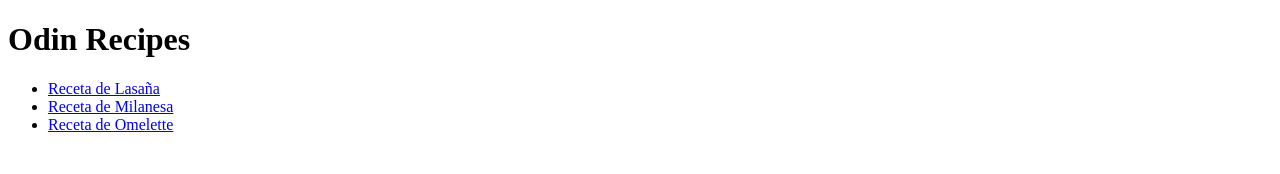
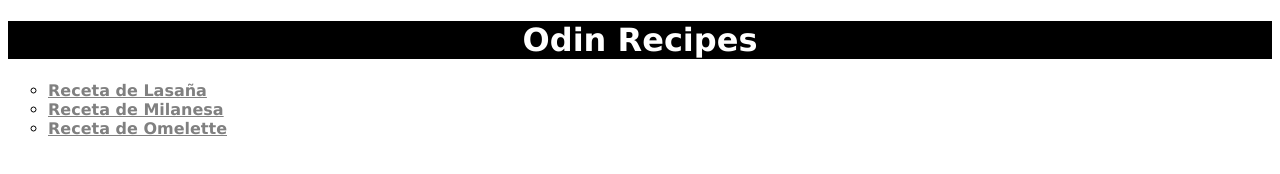
Before and after one commit to maribvidal/odin-recipes, a plain HTML site: page index.html in a window 1280 px wide. Drawn offline with Linux system fonts and the light colour scheme.

Commit message:
Estuve aplicando los selectores que agregué en el .css

```diff
--- a/index.html
+++ b/index.html
@@ -3,10 +3,11 @@
 <head>
     <meta charset="UTF-8">
     <meta name="viewport" content="width=device-width, initial-scale=1.0">
-    <title>Document</title>
+    <title>Odin Recipes</title>
+    <link rel="stylesheet" href="style.css" />
 </head>
 <body>
-    <h1>Odin Recipes</h1>
+    <h1 class="title">Odin Recipes</h1>
     <ul>
         <li><a href="recipes/lasagna.html">Receta de Lasaña</a></li>
         <li><a href="recipes/milanesa.html">Receta de Milanesa</a></li>
```
